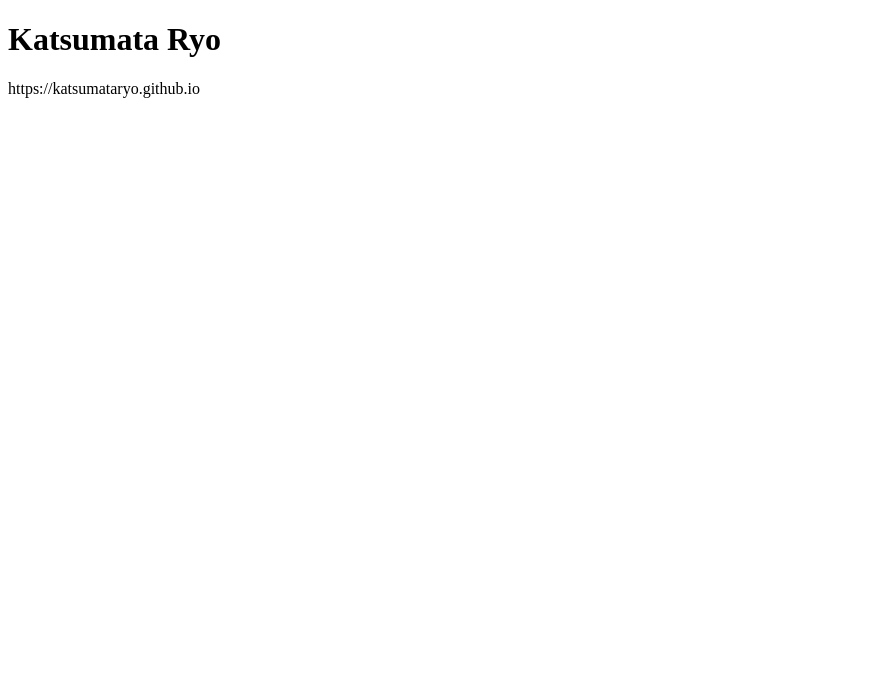
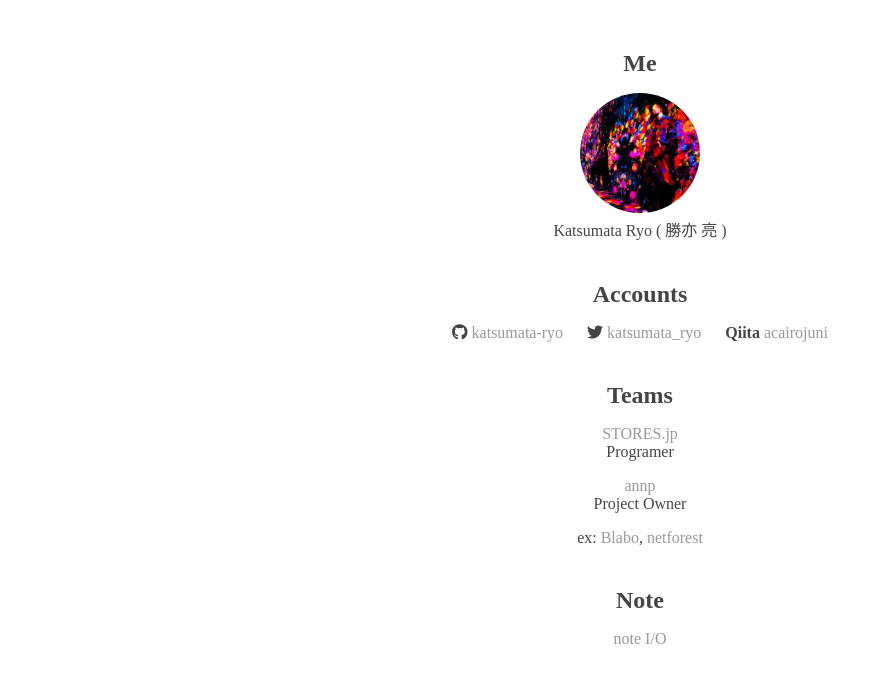
Before and after one commit to katsumata-ryo/katsumata-ryo.github.io, a plain HTML site: page docs/index.html in a window 1280 px wide. Shown: the whole page, without its empty margins (0-882 px from the left). Drawn offline with Linux system fonts and the light colour scheme.

Commit message:
ページの項目を追加

```diff
--- /dev/null
+++ b/docs/css/common.css
@@ -0,0 +1,44 @@
+body {
+  font-family: "Noto Sans Japanese";
+  margin: 0px;
+  padding: 10px;
+  background-color: #fff;
+  color: #444;
+}
+
+h1 {
+  text-align: center;
+  font-size: 200%;
+}
+
+h2 {margin: 40px 0px 10px 0px ;}
+
+.contents {
+  text-align: center;
+}
+
+.contents dd {
+  margin: 0px;
+}
+
+a {
+  color: #999;
+  text-decoration: none;
+  -webkit-transition: all 0.3s ease;
+  -moz-transition: all 0.3s ease;
+  -o-transition: all 0.3s ease;
+  transition: all  0.3s ease;
+}
+
+a:hover{
+  opacity: 0.3;
+}
+
+ul {
+  padding: 0px
+}
+li {
+  list-style: none inside;
+  display: inline;
+  padding: 0 10px;
+}
--- a/docs/index.html
+++ b/docs/index.html
@@ -4,10 +4,53 @@
   <meta charset="UTF-8">
   <meta name="viewport" content="width=device-width, initial-scale=1.0">
   <meta http-equiv="X-UA-Compatible" content="ie=edge">
-  <title>Katsumata Ryo</title>
+  <link href="https://fonts.googleapis.com/earlyaccess/notosansjapanese.css" rel="stylesheet" />
+  <link rel="stylesheet" href="https://use.fontawesome.com/releases/v5.4.2/css/brands.css" integrity="sha384-BCEeiNUiLzxxoeYaIu7jJqq0aVVz2O2Ig4WbWEmRQ2Dx/AAxNV1wMDBXyyrxw1Zd" crossorigin="anonymous">
+  <link rel="stylesheet" href="https://use.fontawesome.com/releases/v5.4.2/css/fontawesome.css" integrity="sha384-HU5rcgG/yUrsDGWsVACclYdzdCcn5yU8V/3V84zSrPDHwZEdjykadlgI6RHrxGrJ" crossorigin="anonymous">
+  <link rel="stylesheet" type="text/css" href="css/common.css" />
+  <title>KATSUMATA RYO</title>
 </head>
 <body>
-  <h1>Katsumata Ryo</h1>
-  <p>https://katsumataryo.github.io</p>
+  <!-- <h1>KATSUMATA RYO</h1> -->
+  <div class="contents">
+    <h2>Me</h2>
+    <p>
+      <img src="images/colorful_square.jpg" style="width:120px;border-radius:50%;"  alt="me">
+      <br>
+      Katsumata Ryo ( 勝亦 亮 )
+    </p>
+
+    <h2>Accounts</h2>
+    <ul>
+      <li>
+        <i class="fab fa-github"></i>
+        <a href="https://github.com/katsumata-ryo" target="_blank">katsumata-ryo</a>
+      </li>
+      <li>
+        <i class="fab fa-twitter"></i>
+        <a href="https://twitter.com/katsumata_ryo" target="_blank">katsumata_ryo</a>
+      </li>
+      <li>
+        <strong>Qiita</strong>
+        <a href="https://qiita.com/acairojuni" target="_blank">acairojuni</a>
+      </li>
+    </ul>
+
+    <h2>Teams</h2>
+    <dl>
+      <dt><a href="https://stores.jp" target="_blank">STORES.jp</a></dt>
+      <dd>Programer</dd>
+    </dl>
+    <dl>
+      <dt><a href="https://annp.jp" target="_blank">annp</a></dt>
+      <dd>Project Owner</dd>
+    </dl>
+    <p>ex: <a href="https://bla.bo/" target="_blank">Blabo</a>, <a href="https://netforest.ad.jp" target="_blank">netforest</a></p>
+
+    <h2>Note</h2>
+    <p>
+      <a href="https://medium.com/katsumataryo" target="_blank">note I/O</a>
+    </p>
+  </div>
 </body>
 </html>
```
Also changed, not shown: docs/images/colorful_square.jpg (added).
